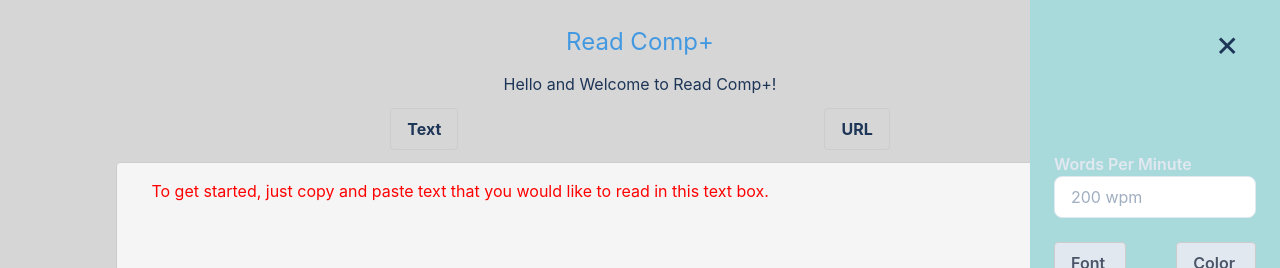
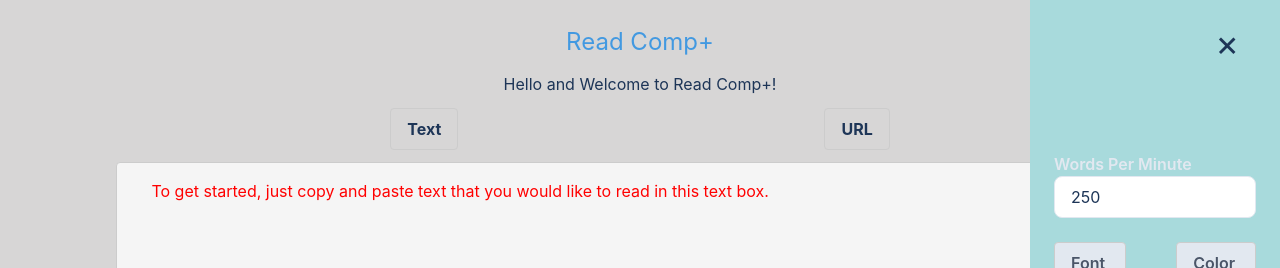
Before and after one commit to gcbest/read-comp-plus, a Svelte app: page / in a window 1280 px wide. Both pictures are taken after a click on the button "settings". Shown: the top 268 px of the page. Built offline with nearby package versions, Linux system fonts and the light colour scheme.

Commit message:
add colors to dropdown

```diff
--- a/src/components/Dropdown.svelte
+++ b/src/components/Dropdown.svelte
@@ -30,7 +30,7 @@
   </button>
   <ul class="dropdown-menu absolute hidden text-gray-700 pt-1">
     {#each options as opt}
-      <li class="border-solid cursor-pointer">{opt}</li>
+      <li class="border-solid cursor-pointer" style="color: {opt}">{opt}</li>
     {/each}
   </ul>
 </div>
--- a/src/components/SideNav.svelte
+++ b/src/components/SideNav.svelte
@@ -2,7 +2,7 @@
   import { fly } from 'svelte/transition';
   import Dropdown from './Dropdown.svelte';
   import ToggleDarkMode from './ToggleDarkMode.svelte';
-  import { open, wpm } from '../stores';
+  import { open, wpm, font } from '../stores';
 
   const closeNav = () => open.set(false);
 
@@ -144,6 +144,7 @@
             class="wpm-input focus:outline-none focus:shadow-outline"
             type="number"
             min="0"
+            value={$wpm}
             placeholder="200 wpm" />
         </li>
         <li class="flex justify-between">
--- a/src/stores.ts
+++ b/src/stores.ts
@@ -7,3 +7,4 @@
 export const { body }: { body: HTMLElement } = window.document;
 export const theme: string | undefined = localStorage.getItem('theme');
 export const wpm: Writable<number> = writable(250);
+export const font: Writable<string> = writable('arial');
```
